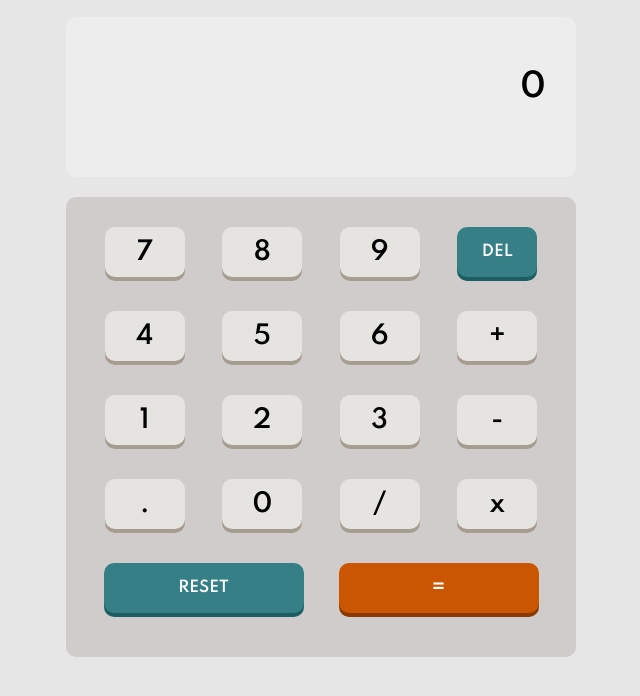
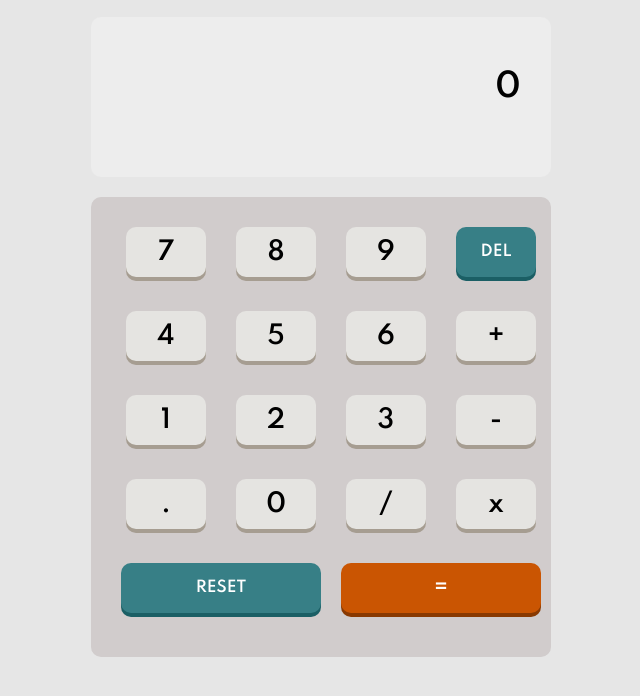
Before and after one commit to eyan88/calculator, a plain HTML site: page index.html in a window 1280 px wide. Shown: the part 60-756 px from the top of the page, without its empty margins (319-959 px from the left). Drawn offline with Linux system fonts and the light colour scheme.

Commit message:
resized calculator styling

```diff
--- a/styles.css
+++ b/styles.css
@@ -14,6 +14,7 @@ div {
     display: flex;
     flex-direction: column;
     align-items: center;
+    width: 100%;
 }
 
 #calc {
@@ -24,7 +25,7 @@ div {
     text-align: right;
     background-color: hsl(0, 0%, 93%);
     border-radius: 10px;
-    width: 450px;
+    min-width: 400px;
     height: 100px;
     padding: 30px;
 }
@@ -35,7 +36,7 @@ div {
     grid-template-columns: 1fr 1fr 1fr 1fr;
     row-gap: 20px;
     column-gap: 20px;
-    width: 450px;
+    width: 400px;
     height: 400px;
     border-radius: 10px;
     padding: 30px;
```
